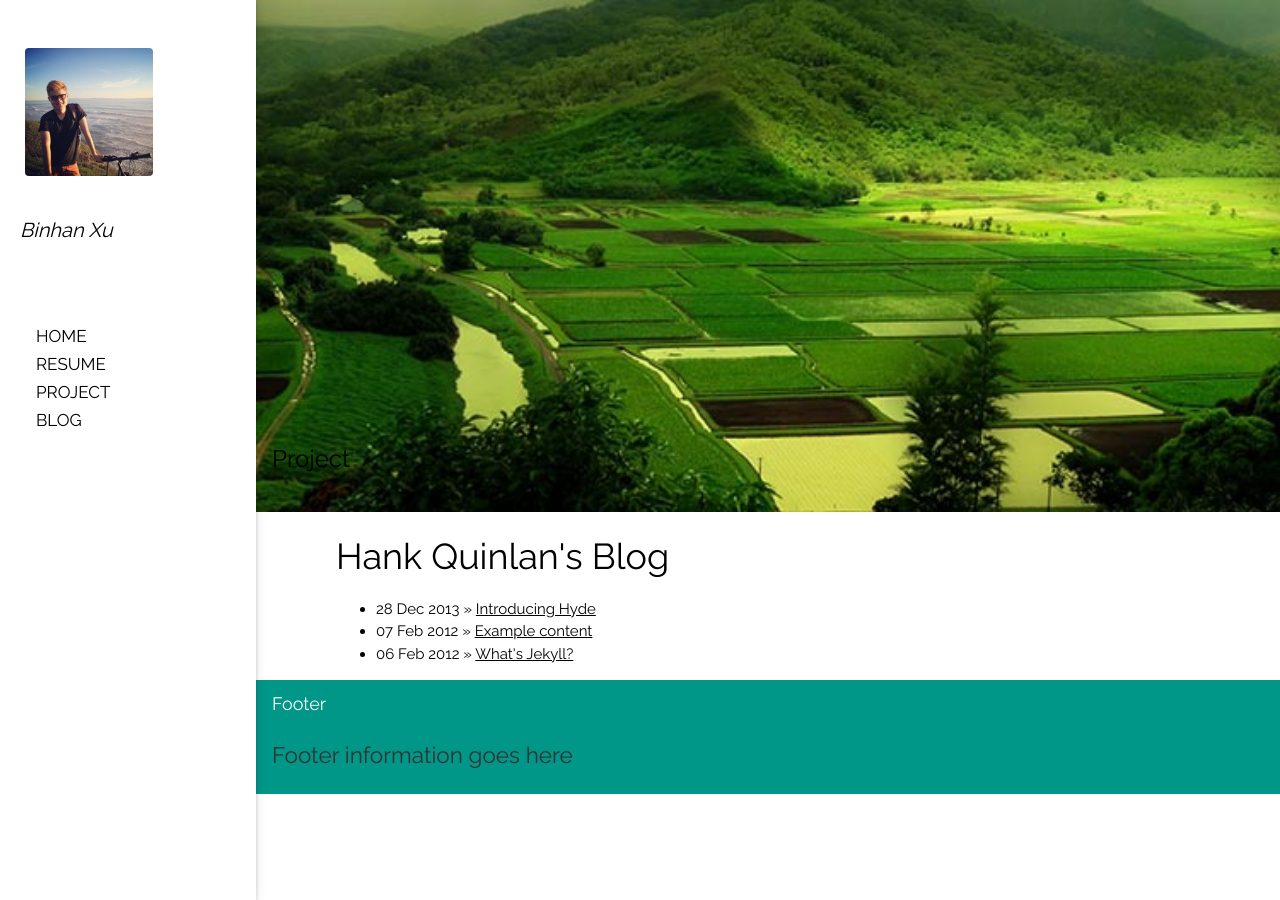
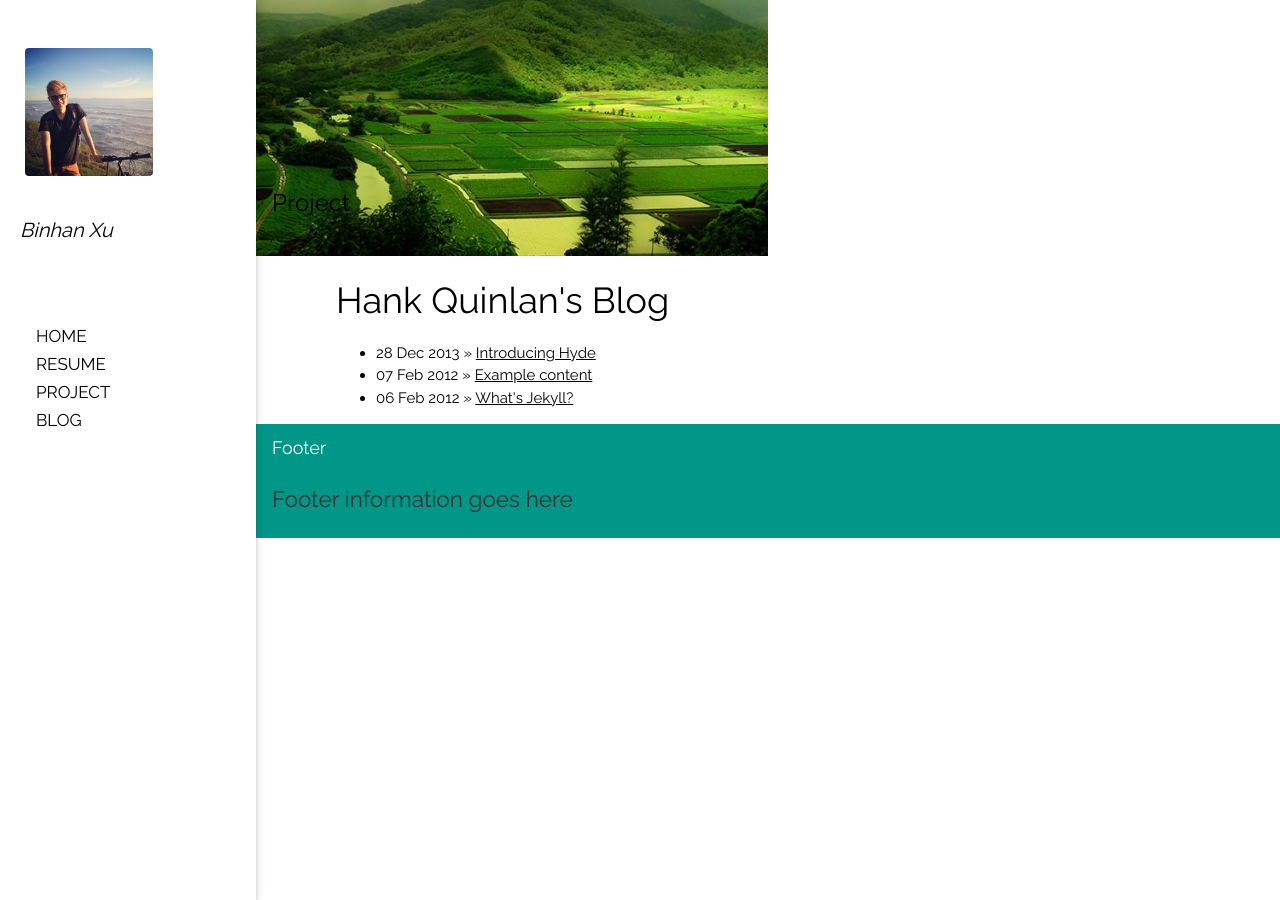
Before and after one commit to binhanxu/binhanxu.github.io, a Jekyll site: the page built from index.html, in a window 1280 px wide. Built offline with Jekyll 4.4.1, drawn with Linux system fonts in a browser that asks for light colours; nearby versions of some CDN libraries.

Commit message:
Update default.html

```diff
--- a/_layouts/default.html
+++ b/_layouts/default.html
@@ -31,7 +31,7 @@ html,body,h1,h2,h3,h4,h5 {font-family: "Raleway", sans-serif}
 
 <div style="margin-left:20%">
 <div class="w3-display-container">
-    <img src="/css/1.jpg" style="width:100%">
+    <img src="/css/1.jpg" style="width:50%">
     <div class="w3-display-bottomleft w3-container w3-text-black w3-padding-32 w3-hide-small">
       <h3>Project</h3>
     </div>
```
